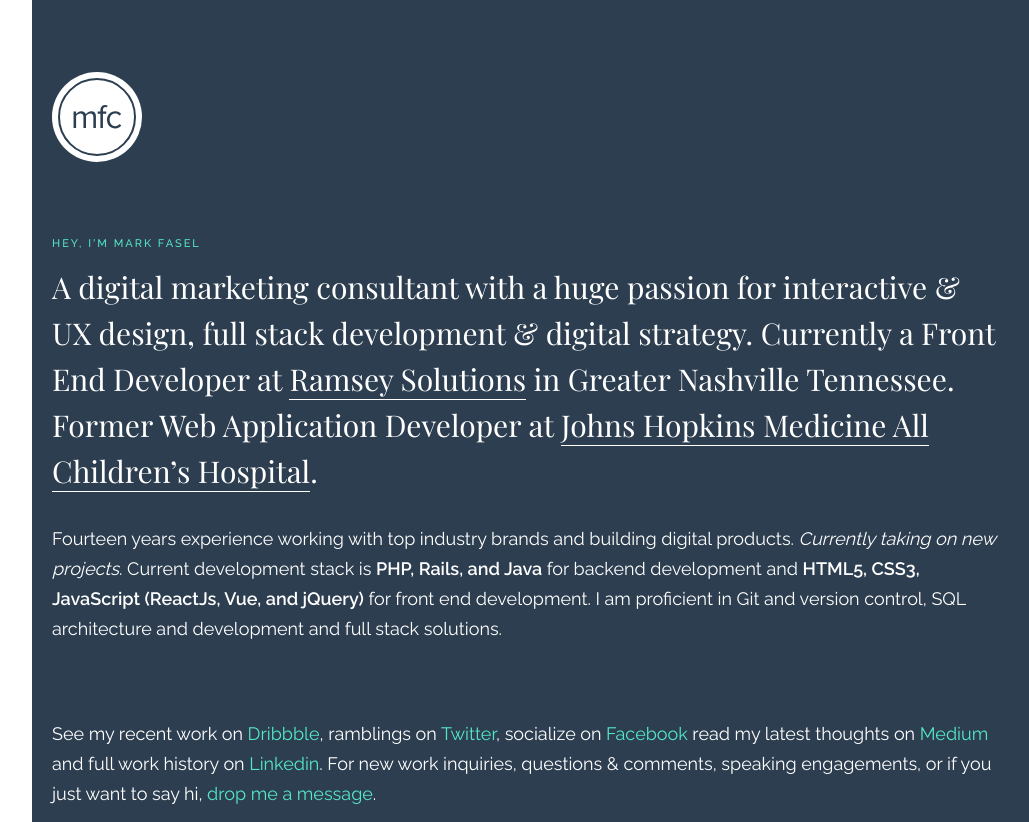
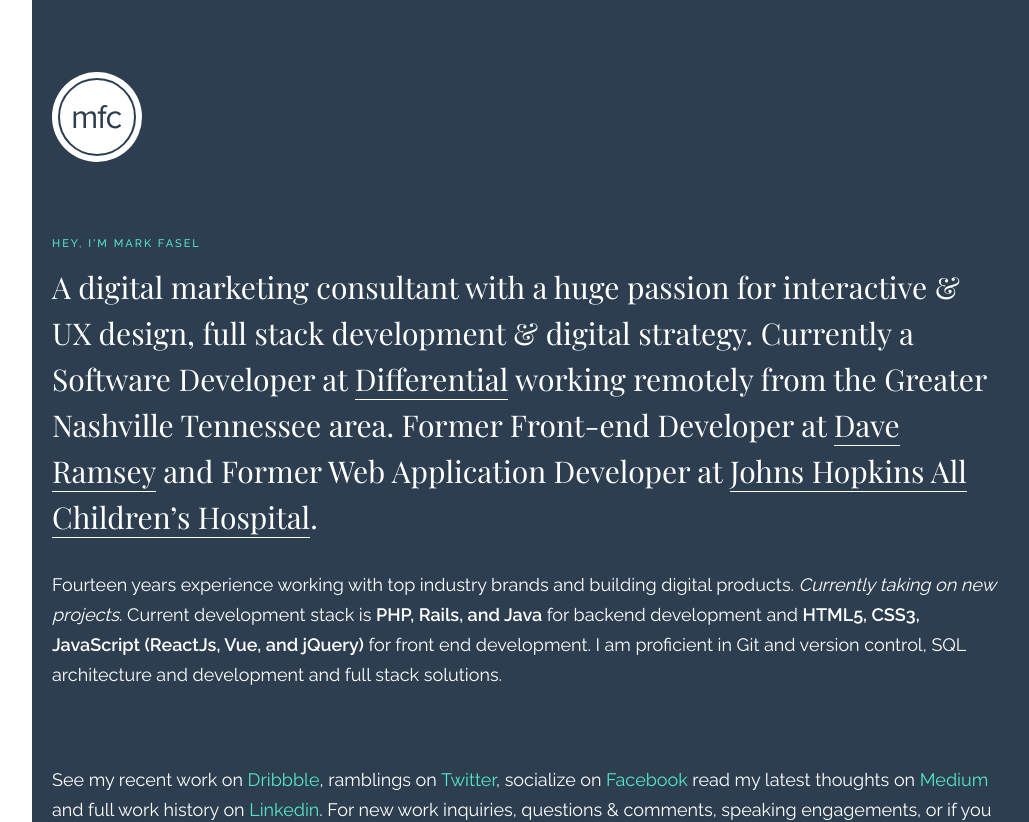
Before and after one commit to thefaze87/markfasel-react, a React (Create React App) app: page / in a window 1280 px wide. Shown: the top 822 px of the page, without its empty margins (18-1047 px from the left). Built offline with nearby package versions, Linux system fonts and the light colour scheme.

Commit message:
Update content

```diff
--- a/src/js/App.js
+++ b/src/js/App.js
@@ -3,6 +3,7 @@
 class App extends Component {
     render() {
         return (
+
             <div class="container">
                 <div class="row">
                     <header class="masthead col-md-12">
@@ -14,7 +15,7 @@
                 <div class="row">
                     <main role="main" class="col-md-10">
                         <h2 class="name">Hey, I'm Mark Fasel</h2>
-            <p class="lead">A digital marketing consultant with a huge passion for interactive &amp; UX design, full stack development &amp; digital strategy. Currently a Front End Developer at <a href="https://www.daveramsey.com" target="_blank">Ramsey Solutions</a> in Greater Nashville Tennessee. Former Web Application Developer at <a href="https://www.hopkinsallchildrens.org" target="_blank">Johns Hopkins Medicine All Children’s Hospital</a>.</p>
+                        <p class="lead">A digital marketing consultant with a huge passion for interactive &amp; UX design, full stack development &amp; digital strategy. Currently a Software Developer at <a href="https://www.differential.com" target="_blank">Differential</a> working remotely from the Greater Nashville Tennessee area. Former Front-end Developer at <a href="https://www.daveramsey.com" target="_blank">Dave Ramsey</a> and Former Web Application Developer at <a href="https://www.hopkinsallchildrens.org" target="_blank">Johns Hopkins All Children’s Hospital</a>.</p>
                         <p>Fourteen years experience working with top industry brands and building digital products. <em>Currently taking on new projects</em>. Current development stack is <strong>PHP, Rails, and Java</strong> for backend development and <strong>HTML5, CSS3, JavaScript (ReactJs, Vue, and jQuery)</strong> for front end development. I am proficient in Git and version control, SQL architecture and development and full stack solutions.</p>
                         <p>See my recent work on <a href="http://www.dribbble.com/MarkFasel" target="_blank">Dribbble</a>, ramblings on <a href="http://www.twitter.com/MarkFasel" target="_blank">Twitter</a>, socialize on <a href="https://www.facebook.com/markfaselconsulting/" target="_blank">Facebook</a> read my latest thoughts on <a href="https://medium.com/@markfasel" target="_blank">Medium</a> and full work history on <a href="http://linkedin.com/in/markfasel/" target="_blank">Linkedin</a>. For new work inquiries, questions &amp; comments, speaking engagements, or if you just want to say hi, <a href="mailto:hi@markfasel.com?subject=New%20Message%20from%20www.MarkFasel.com&body=">drop me a message</a>.</p>
                     </main>
--- a/src/sass/app.scss
+++ b/src/sass/app.scss
@@ -38,10 +38,10 @@
 	color: #fff;
 	margin-bottom: 75px;
 	a {
-		color: #54E7C7;
+		color: #00A384;
 		text-decoration: none;
 		&:hover {
-			color: rgba(255,255,255,.7);
+			color: #323232;
 		}
 	}
 }
@@ -51,11 +51,11 @@
 	line-height: 46px;
 	margin-bottom: 30px;
 	a {
-		color: #fff;
+		color: #00A384;
 		text-decoration: none;
-		border-bottom: 1px solid #fff;
+		border-bottom: 1px solid #00A384;
 		&:hover {
-			color: #54E7C7;
+			color: #323232;
 		}
 	}
 }
```
Lines whose indentation alone changed are shown as unchanged.
